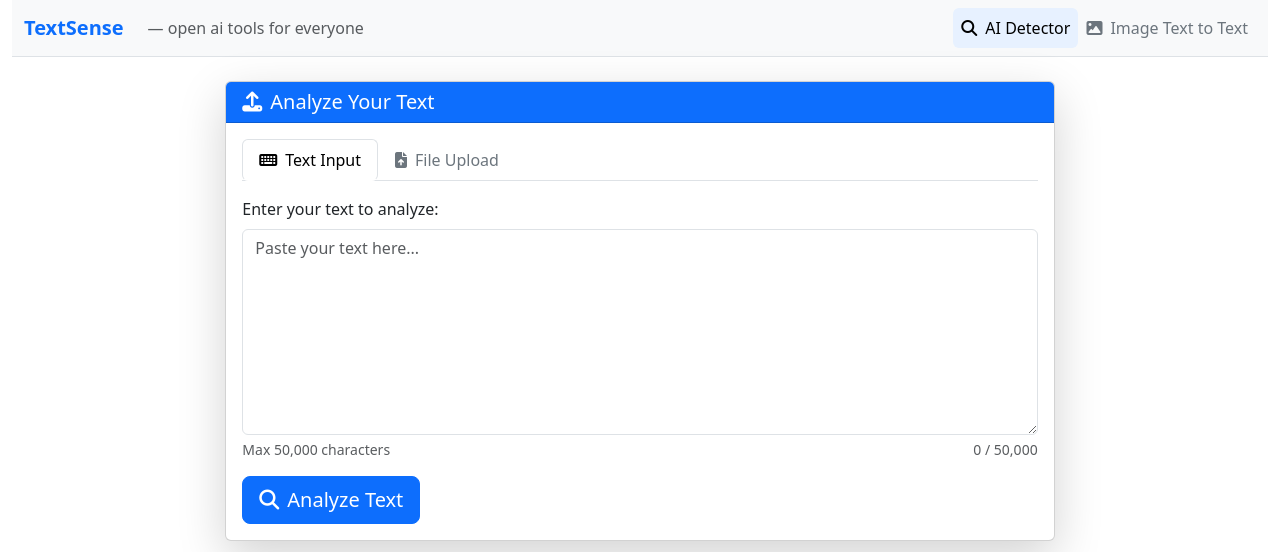
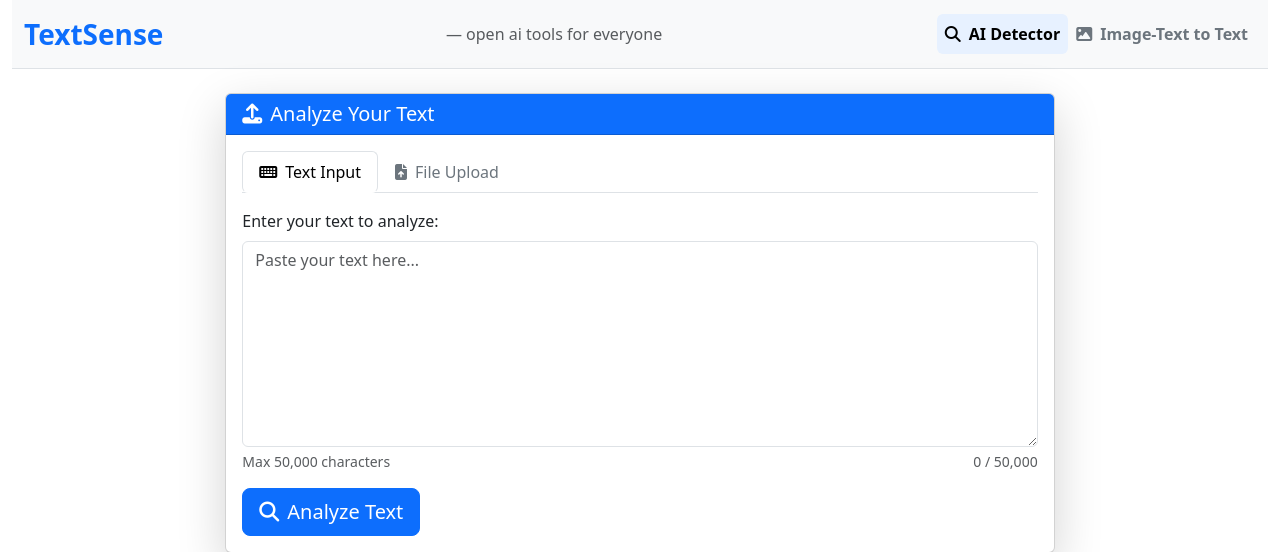
Before and after one commit to mlopez6132/textsense, a Flask app: page / in a window 1280 px wide. Shown: the top 552 px of the page. Run offline with Flask 3, Linux system fonts and the light colour scheme; some libraries are stand-ins or nearby versions.

Commit message:
Update header layout and make TextSense brand larger
- Move nav links next to brand/tagline (remove right alignment)
- Make AI Detector and Image-Text to Text links bold
- Increase TextSense brand text size with fs-3 class
- Ensure consistent header design across pages

```diff
--- a/templates/index.html
+++ b/templates/index.html
@@ -22,14 +22,14 @@
         <!-- Header / Navbar -->
         <nav class="navbar navbar-expand-lg bg-light border-bottom mb-4">
             <div class="container-fluid">
-                <a class="navbar-brand fw-bold text-primary" href="/">TextSense</a>
+                <a class="navbar-brand fw-bold text-primary fs-3" href="/">TextSense</a>
                 <span class="navbar-text text-muted ms-2">— open ai tools for everyone</span>
-                <div class="navbar-nav ms-auto">
-                    <a href="/" class="nav-link active">
+                <div class="navbar-nav ms-3">
+                    <a href="/" class="nav-link fw-bold active">
                         <i class="fas fa-search me-2"></i>AI Detector
                     </a>
-                    <a href="/ocr" class="nav-link">
-                        <i class="fas fa-image me-2"></i>Image Text to Text
+                    <a href="/ocr" class="nav-link fw-bold">
+                        <i class="fas fa-image me-2"></i>Image-Text to Text
                     </a>
                 </div>
             </div>
```
Also changed, not shown: templates/ocr.html (+5 -5 lines).
